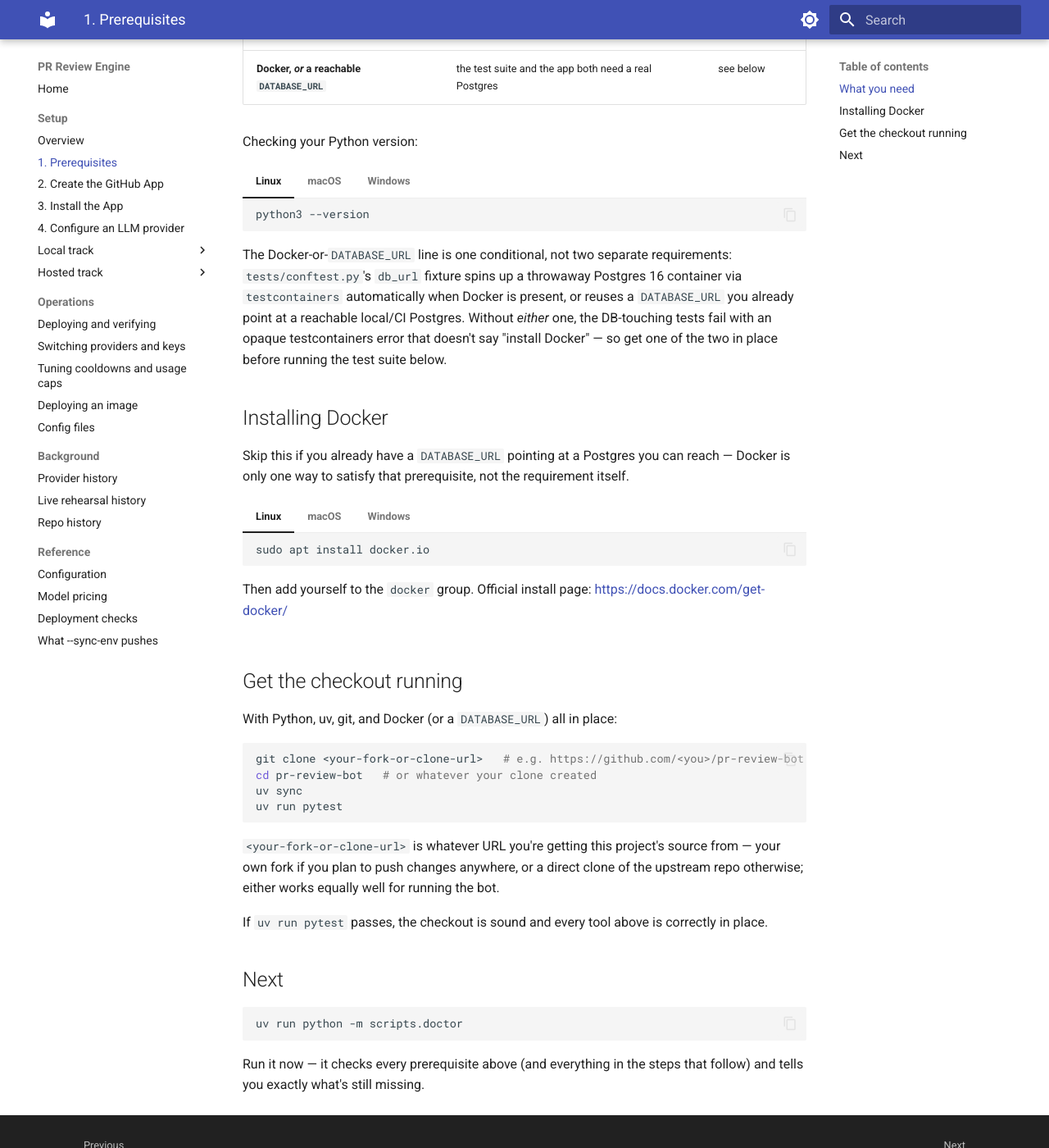
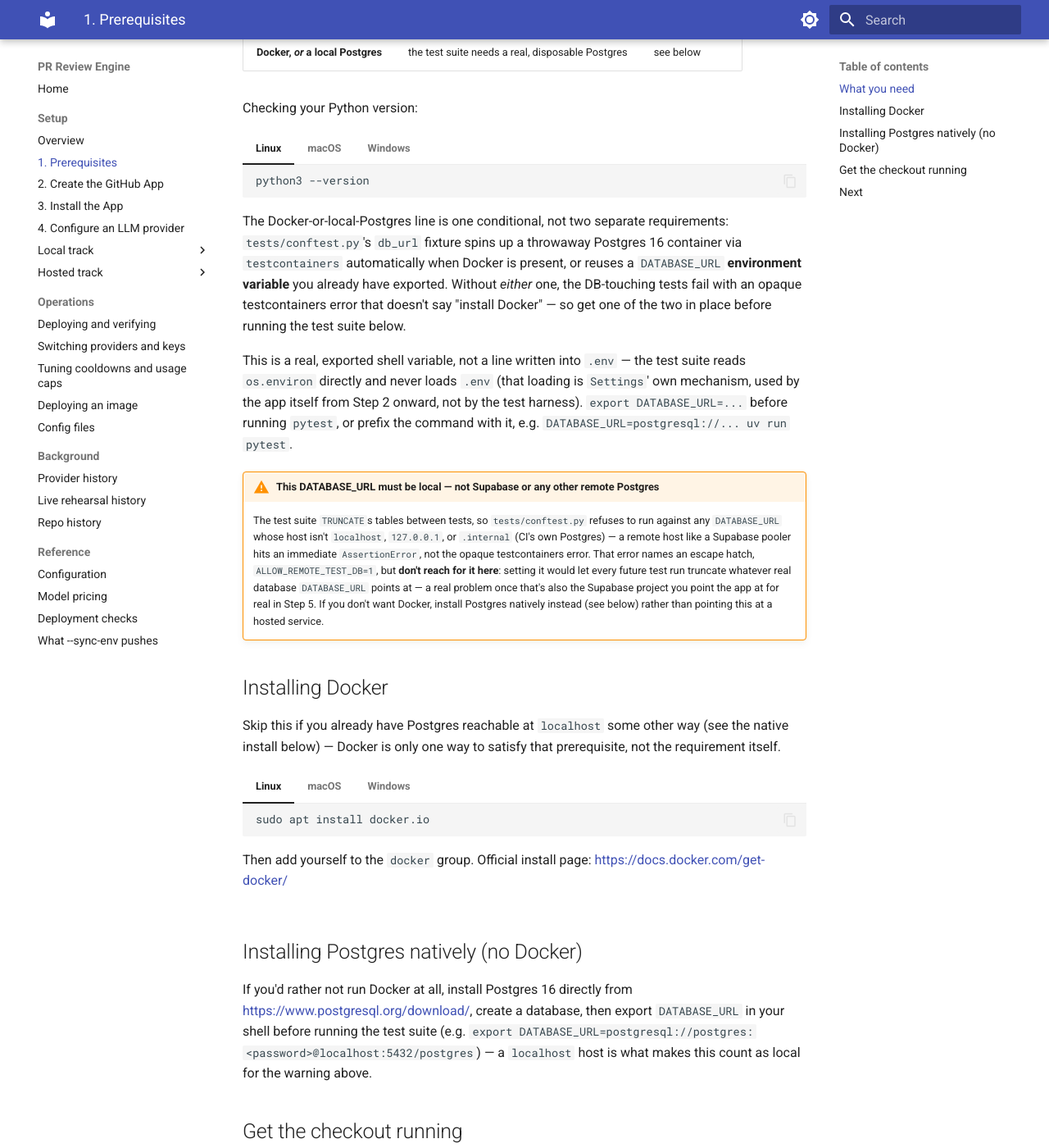
Before and after one commit to SomeoneSomewhereelse/pr-review-bot, an MkDocs documentation site: the page built from guide/setup/01-prerequisites.md, in a window 1280 px wide and 1400 px high, scrolled down 514 px. Shown: the whole window at 82% size. Built offline with MkDocs 1.6.1 and Material for MkDocs 9.7.7, drawn with Linux system fonts in a browser that asks for light colours; some of the changed text lies outside the part shown.

Commit message:
docs: stop Step 1 from steering users toward truncating a real Supabase DB
Fixed a follow-up gap: Step 1 told a Docker-averse reader to satisfy the
test suite with "a reachable DATABASE_URL", which invited pointing it at
a Supabase project (a legitimate DATABASE_URL source for later steps).
tests/conftest.py actually refuses any non-local host outright, naming
ALLOW_REMOTE_TEST_DB=1 as the way past it -- and setting that would let
every future test run TRUNCATE whatever real database DATABASE_URL
points at, including the same Supabase project Step 5 has the reader
wire up for real. Clarified that this must be a local Postgres, added
the native-install-without-Docker option Step 1 never offered, and
corrected the mechanism itself: the test harness reads a real exported
shell variable, not a value written into .env (verified empirically --
plain `uv run` does not load .env into the process environment, and
CI's own workflow sets DATABASE_URL as a real env var for the same
reason).

Co-Authored-By: Claude Sonnet 5 <noreply@anthropic.com>
Claude-Session: https://claude.ai/code/session_018LYAaMYXUswyf8jk777Pu2

````diff
--- a/guide/setup/01-prerequisites.md
+++ b/guide/setup/01-prerequisites.md
@@ -13,7 +13,7 @@ earlier just means hitting an avoidable failure.
 | **Python 3.12** | pinned in `.python-version` | see below |
 | [**uv**](https://docs.astral.sh/uv/) | this project's package/venv manager | `uv --version` |
 | **git** | to clone the repo | `git --version` |
-| **Docker, *or* a reachable `DATABASE_URL`** | the test suite and the app both need a real Postgres | see below |
+| **Docker, *or* a local Postgres** | the test suite needs a real, disposable Postgres | see below |
 
 Checking your Python version:
 
@@ -35,19 +35,39 @@ Checking your Python version:
     py --version
     ```
 
-The Docker-or-`DATABASE_URL` line is one conditional, not two separate
+The Docker-or-local-Postgres line is one conditional, not two separate
 requirements: `tests/conftest.py`'s `db_url` fixture spins up a throwaway
 Postgres 16 container via `testcontainers` automatically when Docker is
-present, or reuses a `DATABASE_URL` you already point at a reachable
-local/CI Postgres. Without *either* one, the DB-touching tests fail with an
+present, or reuses a `DATABASE_URL` **environment variable** you already
+have exported. Without *either* one, the DB-touching tests fail with an
 opaque testcontainers error that doesn't say "install Docker" — so get one
 of the two in place before running the test suite below.
 
+This is a real, exported shell variable, not a line written into `.env` —
+the test suite reads `os.environ` directly and never loads `.env` (that
+loading is `Settings`' own mechanism, used by the app itself from Step 2
+onward, not by the test harness). `export DATABASE_URL=...` before running
+`pytest`, or prefix the command with it, e.g.
+`DATABASE_URL=postgresql://... uv run pytest`.
+
+!!! warning "This DATABASE_URL must be local — not Supabase or any other remote Postgres"
+    The test suite `TRUNCATE`s tables between tests, so `tests/conftest.py`
+    refuses to run against any `DATABASE_URL` whose host isn't `localhost`,
+    `127.0.0.1`, or `.internal` (CI's own Postgres) — a remote host like a
+    Supabase pooler hits an immediate `AssertionError`, not the opaque
+    testcontainers error. That error names an escape hatch,
+    `ALLOW_REMOTE_TEST_DB=1`, but **don't reach for it here**: setting it
+    would let every future test run truncate whatever real database
+    `DATABASE_URL` points at — a real problem once that's also the Supabase
+    project you point the app at for real in Step 5. If you don't want
+    Docker, install Postgres natively instead (see below) rather than
+    pointing this at a hosted service.
+
 ## Installing Docker
 
-Skip this if you already have a `DATABASE_URL` pointing at a Postgres you
-can reach — Docker is only one way to satisfy that prerequisite, not the
-requirement itself.
+Skip this if you already have Postgres reachable at `localhost` some other
+way (see the native install below) — Docker is only one way to satisfy
+that prerequisite, not the requirement itself.
 
 === "Linux"
 
@@ -74,15 +94,25 @@ requirement itself.
 
     Official install page: <https://docs.docker.com/get-docker/>
 
+## Installing Postgres natively (no Docker)
+
+If you'd rather not run Docker at all, install Postgres 16 directly from
+<https://www.postgresql.org/download/>, create a database, then export
+`DATABASE_URL` in your shell before running the test suite (e.g.
+`export DATABASE_URL=postgresql://postgres:<password>@localhost:5432/postgres`)
+— a `localhost` host is what makes this count as local for the warning
+above.
+
 ## Get the checkout running
 
-With Python, uv, git, and Docker (or a `DATABASE_URL`) all in place:
+With Python, uv, git, and Docker (or a local Postgres exported as
+`DATABASE_URL`) all in place:
 
 ```bash
 git clone <your-fork-or-clone-url>   # e.g. https://github.com/<you>/pr-review-bot.git
 cd pr-review-bot   # or whatever your clone created
 uv sync
-uv run pytest
+uv run pytest   # if you're not using Docker: DATABASE_URL=postgresql://... uv run pytest
 ```
 
 `<your-fork-or-clone-url>` is whatever URL you're getting this project's
````
